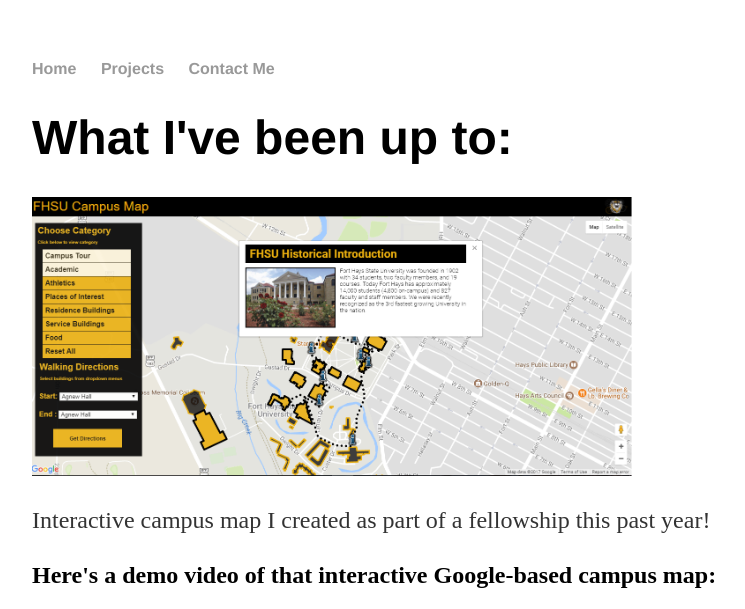
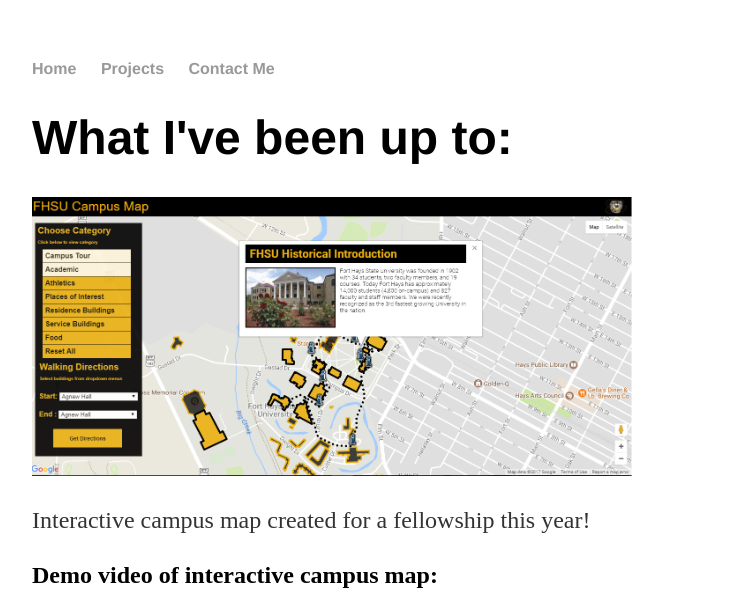
Before and after one commit to mrmichaud/mrmichaud.github.io, a Jekyll site: the page built from projects/index.html, in a window 1280 px wide. Shown: the top 609 px of the page, without its empty margins (160-905 px from the left). Built offline with Jekyll 4.4.1, drawn with Linux system fonts in a browser that asks for light colours; some of the changed text lies outside the part shown; grey boxes are pictures that could not be loaded.

Commit message:
Update index.html

```diff
--- a/projects/index.html
+++ b/projects/index.html
@@ -6,13 +6,13 @@
 	<h1>What I've been up to:</h1>
 
 	<img src="http://mrmichaud.github.io/campusTour.png" alt="Campus Map" style="width:600px;height:279px;">
-    	<p>Interactive campus map I created as part of a fellowship this past year!</p>
+    	<p>Interactive campus map created for a fellowship this year!</p>
 
-    	<h2>Here's a demo video of that interactive Google-based campus map:</h2>
+    	<h2>Demo video of interactive campus map:</h2>
 
 	<iframe width="640" height="360" src="https://www.youtube.com/embed/__9QOisMtcU" frameborder="0" allowfullscreen></iframe>
 
-	<h2>* <a href="http://fhhs.fhsu.edu/">Fort Hays State Honor Society</a> - I have enjoyed managing the FHHS site for over two years now.</h2>
-    	<h2>* <a href="https://www.fhsu.edu/honorscollege/">Fort Hays State Honors College</a> - Recently I began overseeing the workings of this website as well!</h2>
+	<h2>* <a href="http://fhhs.fhsu.edu/">Fort Hays State Honor Society</a> - I have enjoyed managing this site for over two years now.</h2>
+    	<h2>* <a href="https://www.fhsu.edu/honorscollege/">Fort Hays State Honors College</a> - Currently overseeing the workings of this website as well!</h2>
 
 </div><!-- /.blurb -->
```
